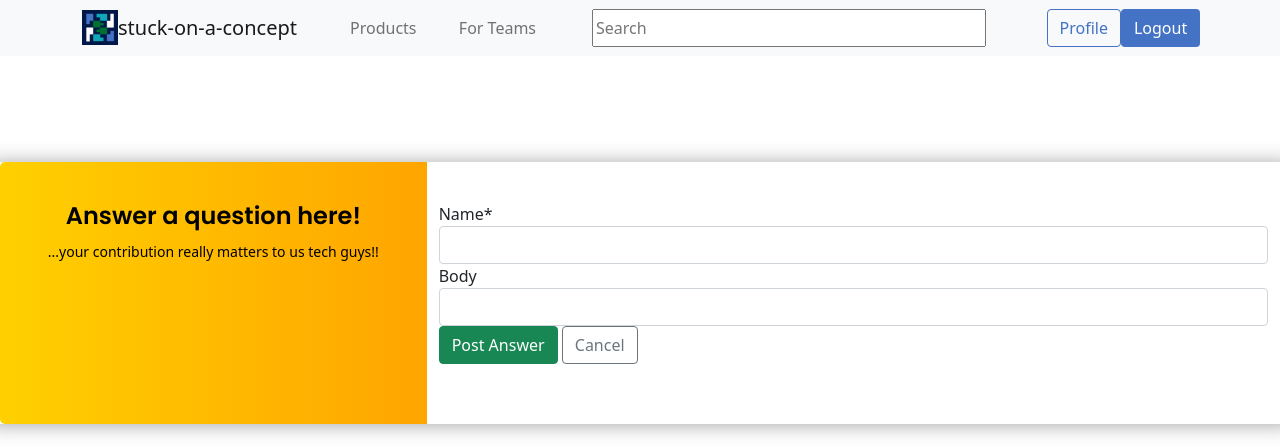
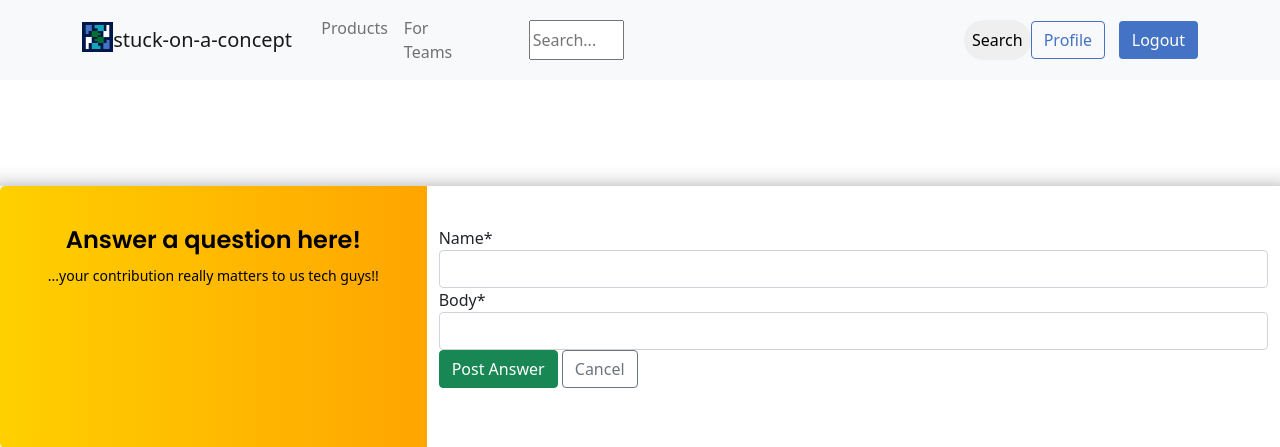
Before and after one commit to vtl-28/stuck-on-a-concept, a Django app: page /questions/1/answer/ in a window 1280 px wide. Shown: the top 447 px of the page. Run offline with Django 4.2, Linux system fonts and the light colour scheme; the visitor is signed in with stand-in values (Sample User, id 1); some libraries are stand-ins or nearby versions.

Commit message:
add richtext field and search feature

```diff
--- a/soac_base/models.py
+++ b/soac_base/models.py
@@ -2,13 +2,14 @@ from django.db import models
 from django.urls import reverse
 from django.utils import timezone
 from django.contrib.auth.models import User
-#from ckeditor.fields import RichTextField
+from ckeditor.fields import RichTextField
 
 class Question(models.Model):
     """Question model map"""
     user = models.ForeignKey(User, on_delete=models.CASCADE)
     title = models.CharField(max_length=10000)
-    content = models.TextField(null=True, blank=True)
+    # content = models.TextField(null=True, blank=True)
+    content = RichTextField()
     likes = models.ManyToManyField(User, related_name='question_post')
     date_create = models.DateTimeField(default=timezone.now)
 
@@ -29,7 +30,8 @@ class Answer(models.Model):
     """Question model map relative to Question"""
     question = models.ForeignKey(Question, related_name="answer", on_delete=models.CASCADE)
     name = models.CharField(max_length=1000)
-    body = models.TextField(null=True, blank=True)
+    # body = models.TextField(null=True, blank=True)
+    body = RichTextField()
     date_created = models.DateTimeField(default=timezone.now)
 
     class Meta:
--- a/soac_base/templates/soac_base/question-answer.html
+++ b/soac_base/templates/soac_base/question-answer.html
@@ -181,7 +181,7 @@
                                             {{form|crispy}}
                                             {{ form.media }}
                                             <button class="btn btn-success" id="logout-btn" type="submit">Post Answer</button>
-                                            <a style="text-decoration: none; " class="btn btn-outline-secondary" href="">Cancel</a>
+                                            <a style="text-decoration: none; " class="btn btn-outline-secondary" href="{% url 'soac_base:question-lists' %}">Cancel</a>
                                         </form>
 
 
--- a/soac_base/templates/soac_base/questions-base.html
+++ b/soac_base/templates/soac_base/questions-base.html
@@ -49,8 +49,10 @@
               </li>
               {% endif %}
             </ul>
-            <form class="d-flex ms-lg-5 justify-content-between w-75">
-              <input type="search" placeholder="Search" aria-label="Search" style="width: 65%;">
+            <form class="d-flex ms-lg-5 justify-content-between w-75" method="GET">
+              <input type="search" placeholder="Search..." aria-label="Search" style="width: 65%;" name="search-area">
+              <button type="submit" style="margin-left: 340px; border-radius: 25px; border: none; padding: 8px;">Search</button>
+            </form>
             <div class="d-flex justify-content-between w-25">
               {% if user.is_authenticated %}
               <a href="{% url 'profile' %}" class="btn" type="submit" style="color: #4472C4; border-color: #4472C4">Profile</a>
@@ -61,7 +63,6 @@
           {% endif %}
 
             </div>
-            </form>
           </div>
         </div>
       </nav>
--- a/soac_base/views.py
+++ b/soac_base/views.py
@@ -41,6 +41,14 @@ class QuestionListView(ListView):
     model = Question
     context_object_name = 'questions'
     ordering = ['-date_create']
+
+    def get_context_data(self, **kwargs):
+        context = super().get_context_data(**kwargs)
+        search_input = self.request.GET.get('search-area') or ""
+        if search_input:
+            context['questions'] = context['questions'].filter(title__icontains = search_input)
+            context['search_input'] = search_input
+        return context
 
 class QuestionDetailView(DetailView):
     """A class that url the question and readmore"""
```
Also changed, not shown: soac_base/migrations/0004_alter_answer_options_alter_answer_body_and_more.py (added). Lines whose indentation alone changed are shown as unchanged.
